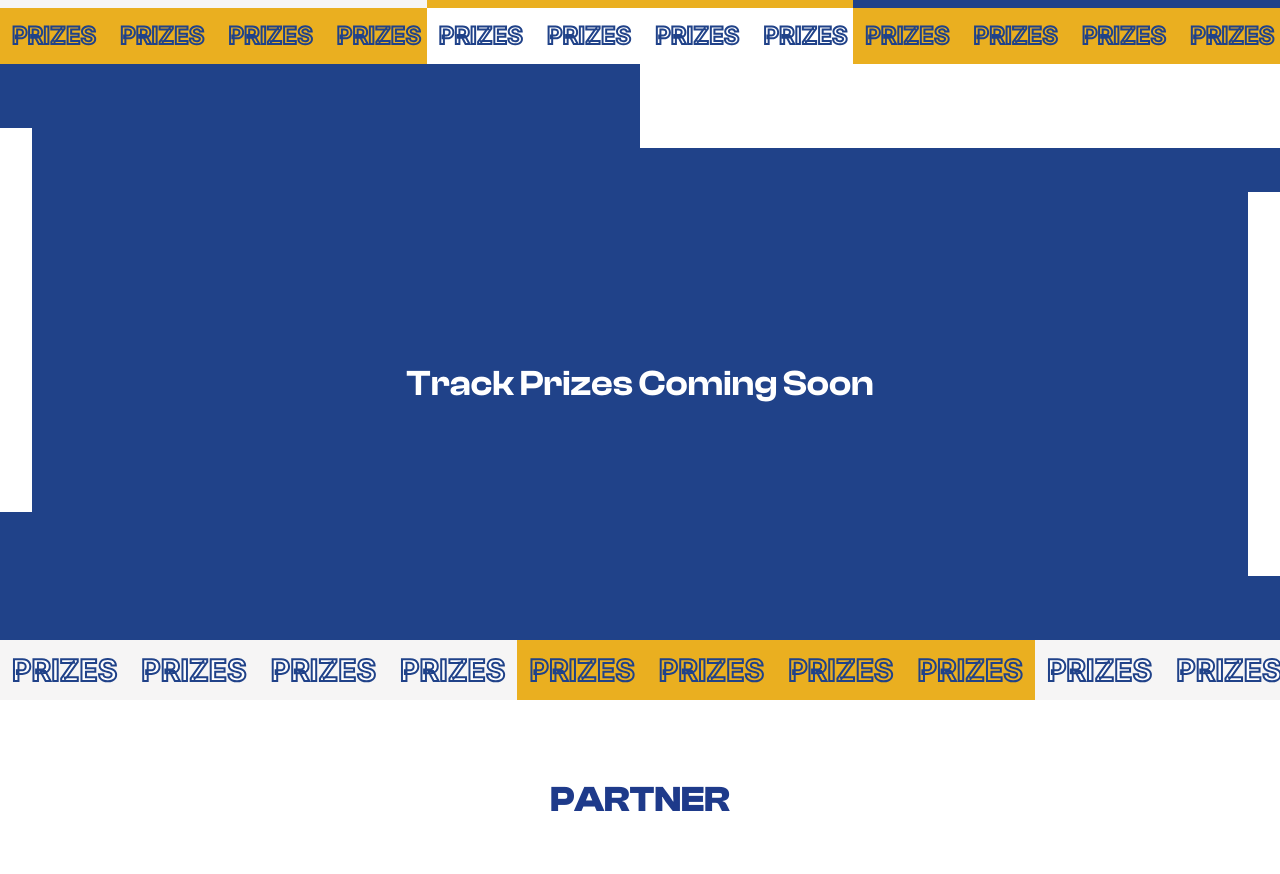
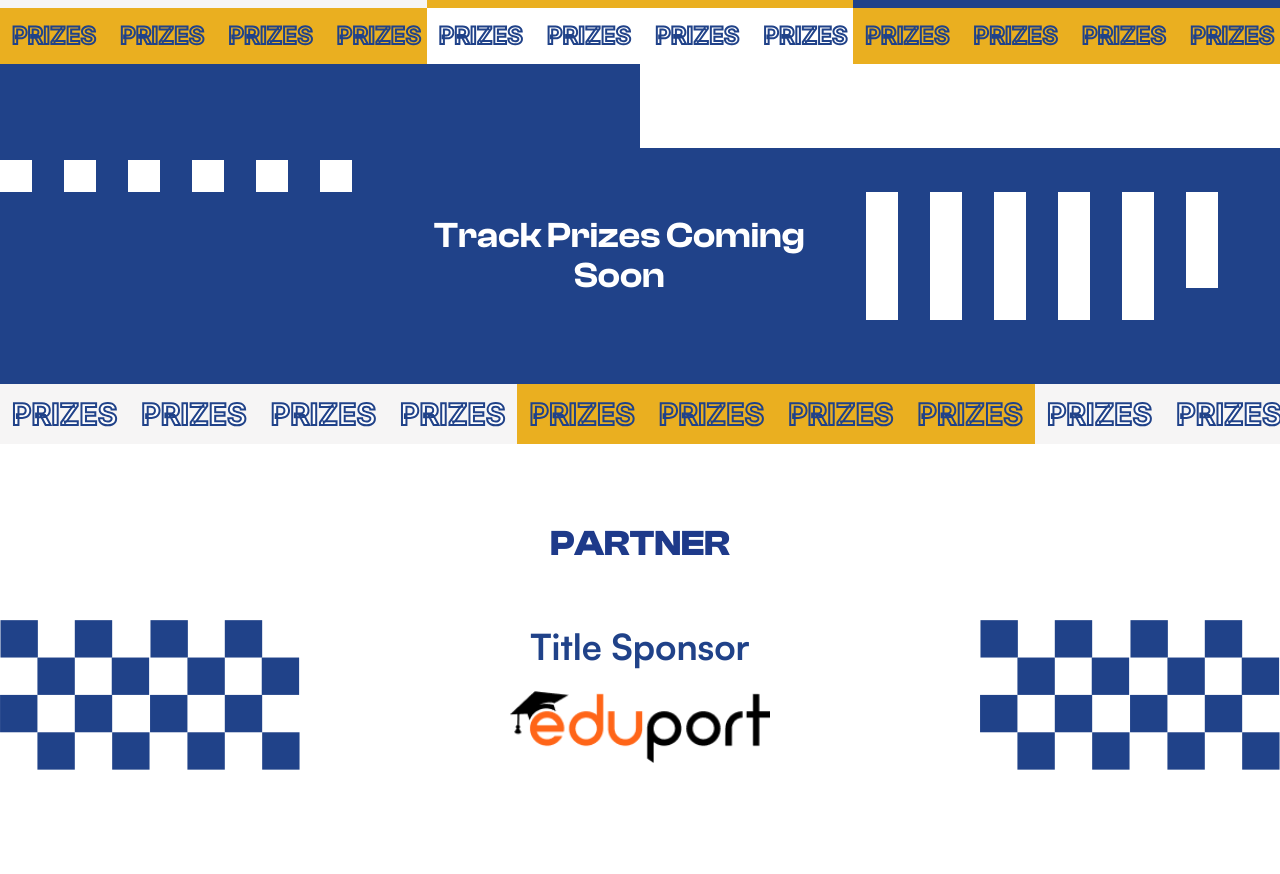
Before and after one commit to Make-a-Ton/make-a-ton-2024, a Next.js app: page / in a window 1280 px wide. Shown: the part 3040-3914 px from the top of the page. Built offline with nearby package versions, Linux system fonts and the light colour scheme; a web font is replaced by a local one.

Commit message:
3rd prize hint

```diff
--- a/src/sections/Prizes/Prizes.jsx
+++ b/src/sections/Prizes/Prizes.jsx
@@ -28,11 +28,11 @@ const PrizeTextRow = ({ text, color, strokeColor, fontSize, count }) => (
 );
 
 const WhiteBoxes = ({ count, size }) => (
-  <div className="flex flex-col ">
+  <div className="flex flex-wrap w-full">
     {[...Array(count)].map((_, i) => (
       <Fragment key={i}>
         <div className={`w-${size} h-${size} bg-white`} />
-        <div className={`w-${size} h-${size} bg-white ml-${size}`} />
+        <div className={`w-${size} h-${size} bg-customBlue ml-${size}`} />
       </Fragment>
     ))}
   </div>
@@ -102,67 +102,6 @@ const Prizes = () => {
           </div>
         </div>
         <div className="pt-36 bg-customBlue">
-          {/* <div className="absolute bg-white right-0 h-full w-1/2 -z-10"></div>
-          <div className="w-full py-28   hidden md:flex justify-around items-center text-white z-10"></div> */}
-
-          {/* <div className="w-full flex flex-col md:hidden justify-center items-center text-white space-y-16 z-20">
-            <PrizeAmount
-              amount="₹40K"
-              label="BEST PRODUCT"
-              bgColor="white"
-              textColor="customBlue"
-              fontSize="text-6xl"
-              labelSize="text-4xl"
-            />
-            <div className="w-full bg-[#EAAF20] h-max flex items-center justify-center space-x-6">
-              <PrizeTextRow
-                text="PRIZES"
-                color="[#EAAF20]"
-                strokeColor="#204289"
-                fontSize="text-xl"
-                count={4}
-              />
-            </div>
-            <PrizeAmount
-              amount="₹20K"
-              label="RUNNER UP"
-              bgColor="[#F6F5F5]"
-              textColor="[#2E57AC]"
-              fontSize="text-5xl"
-              labelSize="text-4xl"
-            />
-            <div className="flex md:hidden items-center justify-center w-full">
-              <div className="w-full bg-[#F6F5F5] h-max flex items-center justify-center">
-                <PrizeTextRow
-                  text="PRIZES"
-                  color="white"
-                  strokeColor="#204289"
-                  fontSize="text-xl"
-                  count={4}
-                />
-              </div>
-            </div>
-            <PrizeAmount
-              amount="₹15K"
-              label="UI/UX"
-              bgColor="[#EAAF20]"
-              textColor="[#2E57AC]"
-              fontSize="text-4xl"
-              labelSize="text-4xl"
-            />
-            <div className="flex md:hidden items-center justify-center w-full">
-              <div className="w-full bg-[#F6F5F5] h-max flex items-center justify-center">
-                <PrizeTextRow
-                  text="PRIZES"
-                  color="white"
-                  strokeColor="#204289"
-                  fontSize="text-xl"
-                  count={4}
-                />
-              </div>
-            </div>
-          </div> */}
-
           <div className="w-full relative h-full flex justify-between items-end ">
             <div className="flex flex-col w-1/3">
               <p
@@ -220,7 +159,7 @@ const Prizes = () => {
                   ?
                 </p>
                 <span className="tooltiptext font-press-start bg-customBlue py-5 md:text-2xl text-sm ml-1 whitespace-normal">
-                  Something special
+                  Announcing Soon
                 </span>
               </div>
             </div>
@@ -279,8 +218,8 @@ const Prizes = () => {
               Track Prizes Coming Soon
             </h1>
 
-            <div className="hidden md:flex">
-              <WhiteBoxes count={6} size="8" />
+            <div className="hidden md:flex flex-wrap w-1/3">
+              <WhiteBoxes count={23} size="8" />
             </div>
             <div className="flex md:hidden">
               <WhiteBoxes count={2} size="6" />
```
